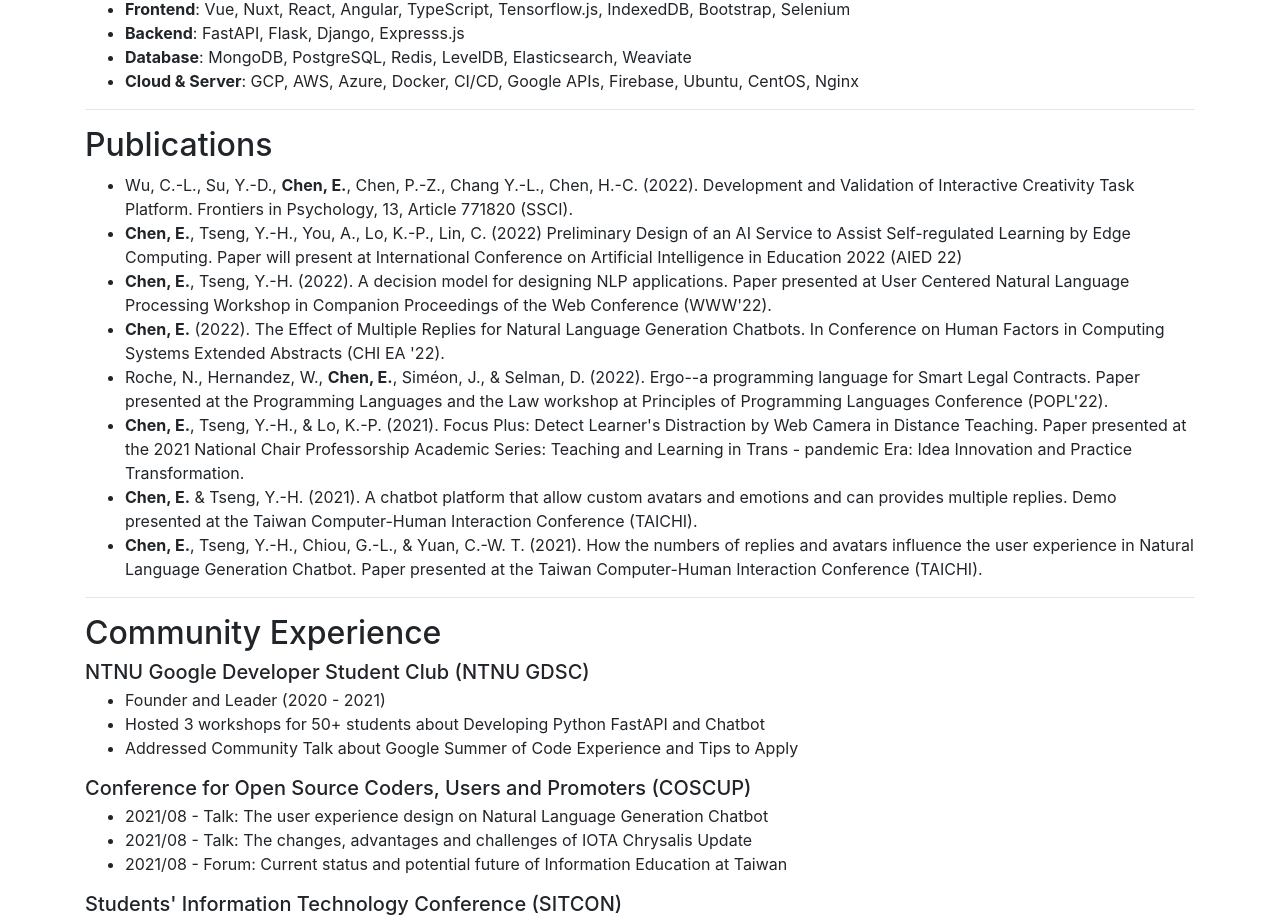
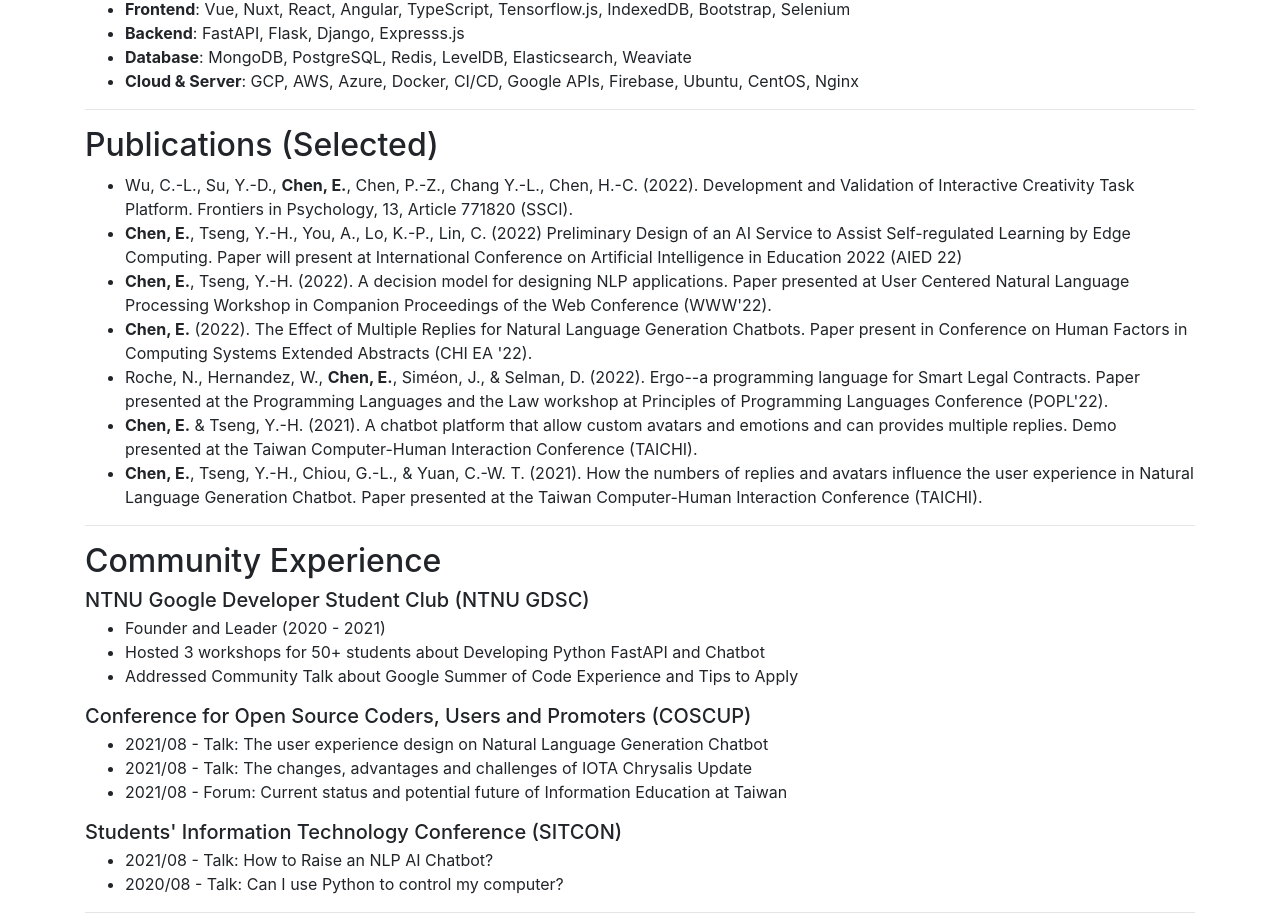
Before and after one commit to EasonC13/CV_Academic, a Nuxt app: page / in a window 1280 px wide. Shown: the part 1654-2577 px from the top of the page. Built offline with nearby package versions, Linux system fonts and the light colour scheme.

Commit message:
update: publications

```diff
--- a/components/Publications.vue
+++ b/components/Publications.vue
@@ -1,13 +1,13 @@
 <template lang="">
   <div>
-    <h2>Publications</h2>
+    <h2>Publications (Selected)</h2>
     <ul>
       <li>Wu, C.-L., Su, Y.-D., <b>Chen, E.</b>, Chen, P.-Z., Chang Y.-L., Chen, H.-C. (2022). Development and Validation of Interactive Creativity Task Platform. Frontiers in Psychology, 13, Article 771820 (SSCI).</li>
       <li><b>Chen, E.</b>, Tseng, Y.-H., You, A., Lo, K.-P., Lin, C. (2022) Preliminary Design of an AI Service to Assist Self-regulated Learning by Edge Computing. Paper will present at International Conference on Artificial Intelligence in Education 2022 (AIED 22)</li>
       <li><b>Chen, E.</b>, Tseng, Y.-H. (2022). A decision model for designing NLP applications. Paper presented at User Centered Natural Language Processing Workshop in Companion Proceedings of the Web Conference (WWW'22).</li>
-      <li><b>Chen, E.</b> (2022). The Effect of Multiple Replies for Natural Language Generation Chatbots. In Conference on Human Factors in Computing Systems Extended Abstracts (CHI EA '22). </li>
+      <li><b>Chen, E.</b> (2022). The Effect of Multiple Replies for Natural Language Generation Chatbots. Paper present in Conference on Human Factors in Computing Systems Extended Abstracts (CHI EA '22). </li>
       <li>Roche, N., Hernandez, W., <b>Chen, E.</b>, Siméon, J., & Selman, D. (2022). Ergo--a programming language for Smart Legal Contracts. Paper presented at the Programming Languages and the Law workshop at Principles of Programming Languages Conference (POPL'22).</li>
-      <li><b>Chen, E.</b>, Tseng, Y.-H., & Lo, K.-P. (2021). Focus Plus: Detect Learner's Distraction by Web Camera in Distance Teaching. Paper presented at the 2021 National Chair Professorship Academic Series: Teaching and Learning in Trans - pandemic Era: Idea Innovation and Practice Transformation. </li>
+      <!-- <li><b>Chen, E.</b>, Tseng, Y.-H., & Lo, K.-P. (2021). Focus Plus: Detect Learner's Distraction by Web Camera in Distance Teaching. Paper presented at the 2021 National Chair Professorship Academic Series: Teaching and Learning in Trans - pandemic Era: Idea Innovation and Practice Transformation. </li> -->
       <li><b>Chen, E.</b> & Tseng, Y.-H. (2021). A chatbot platform that allow custom avatars and emotions and can provides multiple replies. Demo presented at the Taiwan Computer-Human Interaction Conference (TAICHI).</li>
       <li><b>Chen, E.</b>, Tseng, Y.-H., Chiou, G.-L., & Yuan, C.-W. T. (2021). How the numbers of replies and avatars influence the user experience in Natural Language Generation Chatbot. Paper presented at the Taiwan Computer-Human Interaction Conference (TAICHI).</li>
     </ul>
```
